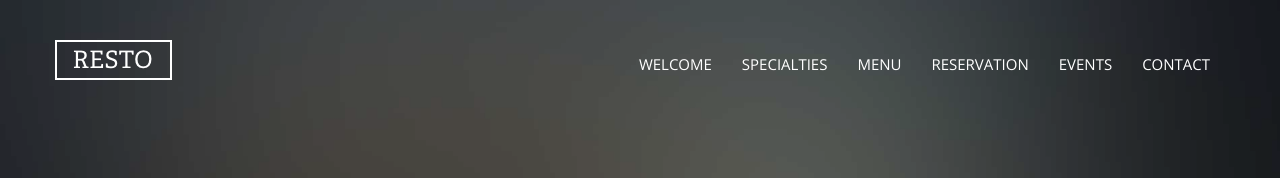
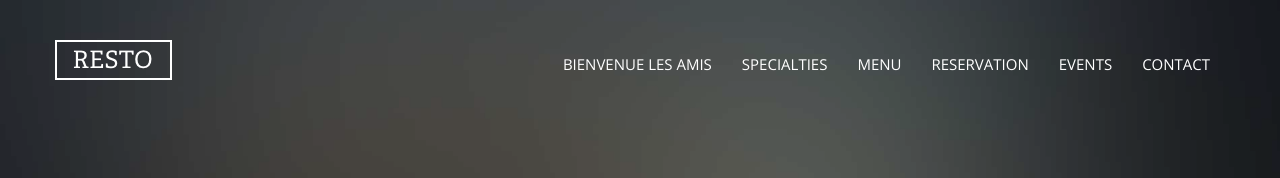
Before and after one commit to Timothee35T/S2_git, a website: page index.html in a window 1280 px wide. Shown: the top 178 px of the page. Drawn offline with nearby package versions, Linux system fonts and the light colour scheme; files whose address does not match are found by name.

Commit message:
Modification document test 2

```diff
--- a/index.html
+++ b/index.html
@@ -34,7 +34,7 @@
 
         <div id="navbar-collapse" class="navbar-collapse collapse">
           <ul class="nav navbar-nav navbar-right">
-            <li class="active"><a href="#" data-nav-section="Bienvenue Les amis">Welcome</a></li>
+            <li class="active"><a href="#" data-nav-section="Bienvenue Les amis">Bienvenue Les amis</a></li>
             <li><a href="#" data-nav-section="spécialités">Specialties</a></li>
             <li><a href="#" data-nav-section="Nos menu">Menu</a></li>
             <li><a href="#" data-nav-section="reservation">Reservation</a></li>
```
